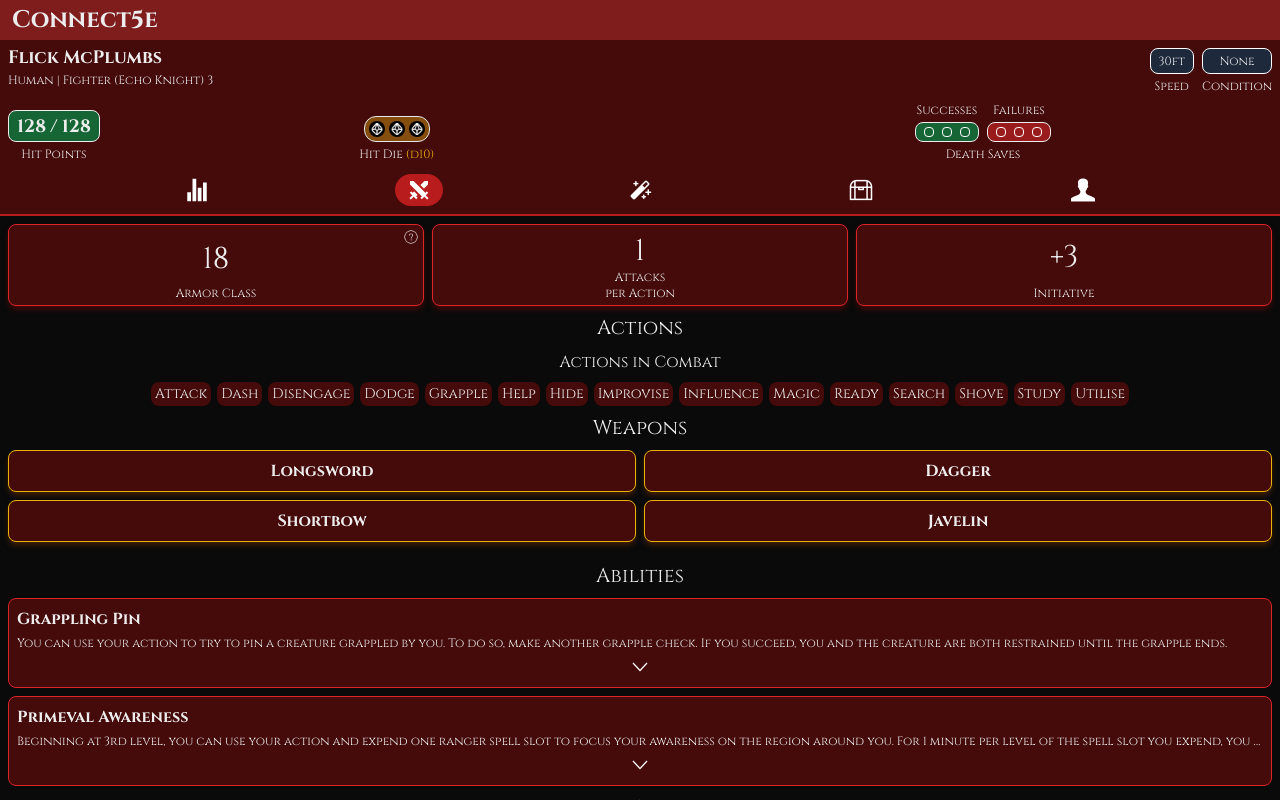
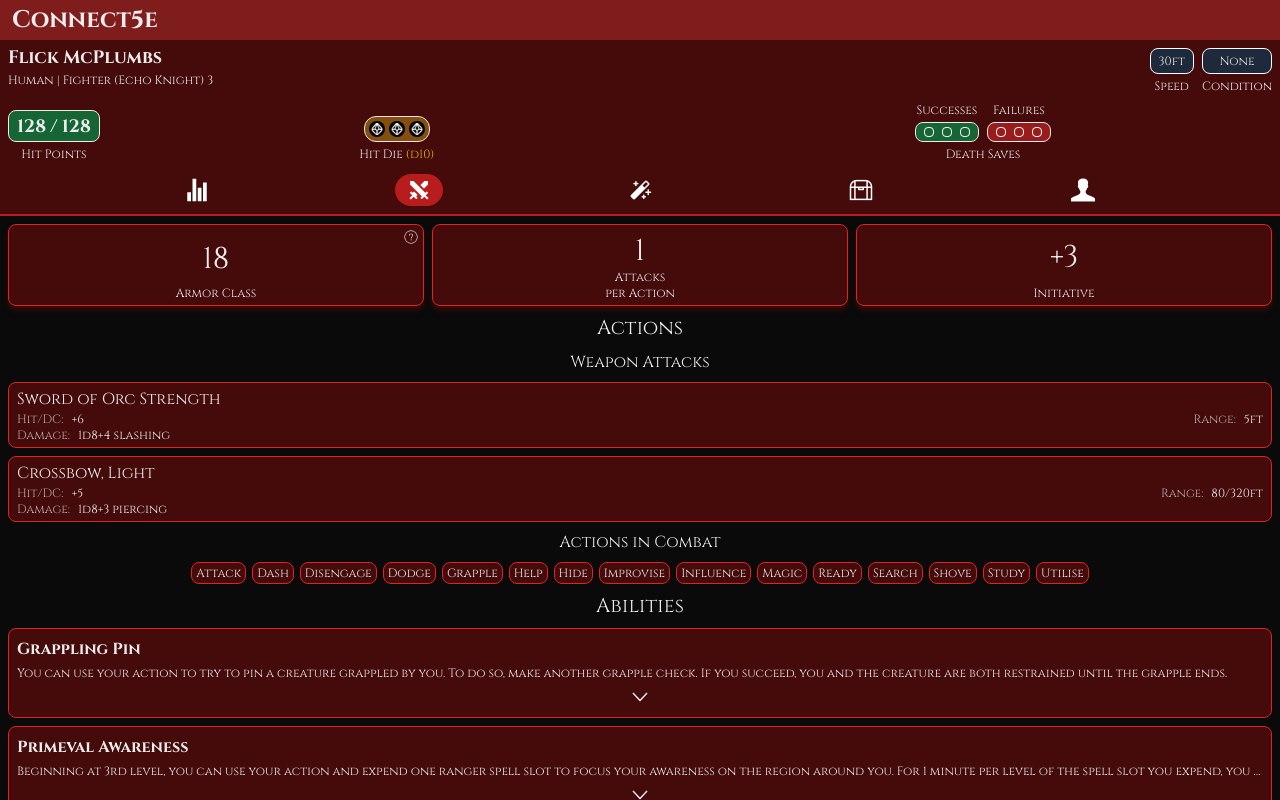
Before and after one commit to JoelOliverMclean/connect-5e, a Next.js app: page /charactersheet in a window 1280 px wide. Both pictures are taken after a click on the element 418 px from the left and 190 px from the top of the page. Built offline with nearby package versions, Linux system fonts and the light colour scheme.

Commit message:
Refactor weapon actions

```diff
--- a/app/globals.css
+++ b/app/globals.css
@@ -53,7 +53,7 @@ body {
 
 .fadeInOut.visible {
   opacity: 1;
-  max-height: 1000px; /* Large enough to fit content */
+  max-height: 5000px; /* Large enough to fit content */
 }
 
 .fadeInOut.hide {
--- a/components/charactersheet/combat/CharacterSheetCombat.jsx
+++ b/components/charactersheet/combat/CharacterSheetCombat.jsx
@@ -1,6 +1,5 @@
 import Image from "next/image";
 import React from "react";
-import CombatWeapons from "./elements/CombatWeapons";
 import { getModifier, getModifierFromStat } from "@/utils/CharacterSheetUtils";
 import CombatAbilities from "./elements/CombatAbilities";
 import CombatActions from "./elements/CombatActions";
@@ -51,7 +50,6 @@ function CharacterSheetCombat({ characterSheet }) {
     <div className="flex flex-col p-2 gap-2">
       {topSection}
       {<CombatActions characterSheet={characterSheet} />}
-      {<CombatWeapons />}
       {<CombatAbilities />}
       {<CombatBonusActions />}
       {<CombatReactions />}
--- a/components/charactersheet/combat/elements/CombatActions.jsx
+++ b/components/charactersheet/combat/elements/CombatActions.jsx
@@ -1,17 +1,57 @@
 import React, { useState } from "react";
 import Popup from "@/components/popup/Popup";
 import { actionsInCombat } from "@/mockdata/characterSheetMockData";
+import { getModifier } from "@/utils/CharacterSheetUtils";
 
 function CombatActions({ characterSheet }) {
   const [selectedActionInCombat, setSelectedActionInCombat] = useState(null);
 
   const actionInCombatPopup = (
     <Popup onDismiss={(e) => setSelectedActionInCombat(null)}>
-      <div className="bg-red-950 border-2 border-red-800 p-2 rounded-lg min-w-[85vw] flex flex-col items-center">
+      <div className="bg-red-950 border-2 border-red-600 p-2 rounded-lg min-w-[85vw] flex flex-col items-center">
         <h2 className="text-2xl">{selectedActionInCombat?.name}</h2>
         <p>{selectedActionInCombat?.description}</p>
       </div>
     </Popup>
+  );
+
+  const weaponActionsSection = (
+    <>
+      <h3 className="text-center">Weapon Attacks</h3>
+      {characterSheet.inventory.personal
+        .filter((item) => item.category === "weapon" && item.equipped)
+        .map((weapon, index) => (
+          <div
+            key={index}
+            className="px-2 py-1 border rounded-lg bg-red-950 border-red-600"
+          >
+            <h3 className="">{weapon.item.name}</h3>
+            <div className="text-xs flex justify-between">
+              <div className="flex gap-2">
+                <div className="opacity-70">Hit/DC:</div>
+                <div>{getModifier(weapon.item.hitBonus)}</div>
+              </div>
+              <div className="flex gap-2">
+                <div className="opacity-70">Range:</div>
+                <div>{weapon.item.range}</div>
+              </div>
+            </div>
+            <div className="text-xs flex justify-between">
+              <div className="flex gap-2">
+                <div className="opacity-70">Damage:</div>
+                <div>
+                  {weapon.item.damage.map(
+                    (damage) =>
+                      `${damage.dice}${
+                        damage.bonus > 0 ? getModifier(damage.bonus) : ""
+                      } ${damage.type}`
+                  )}
+                </div>
+              </div>
+            </div>
+          </div>
+        ))}
+    </>
   );
 
   const actionsInCombatSection = (
@@ -21,7 +61,7 @@ function CombatActions({ characterSheet }) {
         {actionsInCombat.map((action) => (
           <div
             key={action.name}
-            className="bg-red-950 px-1 py-[2px] rounded-lg text-sm"
+            className="bg-red-950 px-1 py-[2px] rounded-lg border border-red-600 text-xs"
             onClick={(e) => setSelectedActionInCombat(action)}
           >
             {action.name}
@@ -35,6 +75,7 @@ function CombatActions({ characterSheet }) {
   return (
     <>
       <h3 className="text-center text-xl">Actions</h3>
+      {weaponActionsSection}
       {actionsInCombatSection}
     </>
   );
--- a/components/charactersheet/combat/elements/CombatWeapons.jsx
+++ /dev/null
@@ -1,86 +0,0 @@
-import Popup from "@/components/popup/Popup";
-import Image from "next/image";
-import React, { useState } from "react";
-import { weapons } from "@/mockdata/characterSheetMockData";
-
-const styles = {
-  weaponBox:
-    "bg-red-950 rounded-lg p-2 border-yellow-500 border flex flex-col gap-1 shadow-md shadow-black",
-};
-
-function CombatWeapons() {
-  const [selectedWeapon, setSelectedWeapon] = useState({});
-  const [weaponsOpen, setWeaponsOpen] = useState(true);
-
-  const closeWeaponPopup = () => {
-    setSelectedWeapon({});
-  };
-
-  const weaponPopup = (
-    <Popup onDismiss={(e) => setSelectedWeapon({})}>
-      <div
-        key={selectedWeapon?.name}
-        className={styles.weaponBox + " col-span-2 border-2 min-w-[85vw]"}
-      >
-        <div
-          className={"font-bold text-lg justify-between items-start relative"}
-        >
-          <h4 className={"text-center text-2xl"}>{selectedWeapon?.name}</h4>
-          <Image
-            onClick={(e) => {
-              e.stopPropagation();
-              closeWeaponPopup();
-            }}
-            className="p-1 top-0 right-0 absolute"
-            src="/icons/close_round_icon.png"
-            width={24}
-            height={24}
-            alt="close weapon popup"
-          />
-        </div>
-        <div>
-          <span className="font-bold text-gray-300 text-xs">Hit/DC:</span>{" "}
-          <span className="">{selectedWeapon?.hitBonusOrDC}</span>
-        </div>
-        <div className="text-sm">
-          <div className="font-bold text-gray-300 text-xs">Damage: </div>
-          <div className="">{selectedWeapon?.damage}</div>
-        </div>
-        <div className="text-sm">
-          <div className="font-bold text-gray-300 text-xs">Range: </div>
-          <div className="">{selectedWeapon?.range}</div>
-        </div>
-        <div className="text-sm">
-          <div className="font-bold text-gray-300 text-xs">Notes: </div>
-          <div className="">
-            Extra info about the weapon that the player might need to know
-          </div>
-        </div>
-      </div>
-    </Popup>
-  );
-
-  return (
-    <>
-      <h3 className="text-center text-xl">Weapons</h3>
-      <div>
-        <div className="grid grid-cols-2 gap-2 pb-3">
-          {weapons
-            .toSorted((a, b) => (b === selectedWeapon) - (a === selectedWeapon))
-            .map((weapon) => (
-              <div
-                key={weapon.name}
-                className="text-center bg-red-950 p-2 border-yellow-500 border rounded-lg shadow-md shadow-yellow-950 font-bold flex justify-center items-center"
-                onClick={() => setSelectedWeapon(weapon)}
-              >
-                {weapon.name}
-              </div>
-            ))}
-        </div>
-      </div>
-      {Object.keys(selectedWeapon).length !== 0 && weaponPopup}
-    </>
-  );
-}
-
-export default CombatWeapons;
--- a/mockdata/characters/FlickMcPlumbs.js
+++ b/mockdata/characters/FlickMcPlumbs.js
@@ -283,11 +283,13 @@ const characterSheet = {
     personal: [
       {
         item: weapons.swordOfOrcStrength,
+        category: "weapon",
         quantity: 1,
         equipped: true,
       },
       {
         item: weapons.crossbowLight,
+        category: "weapon",
         quantity: 1,
         equipped: true,
       },
```
